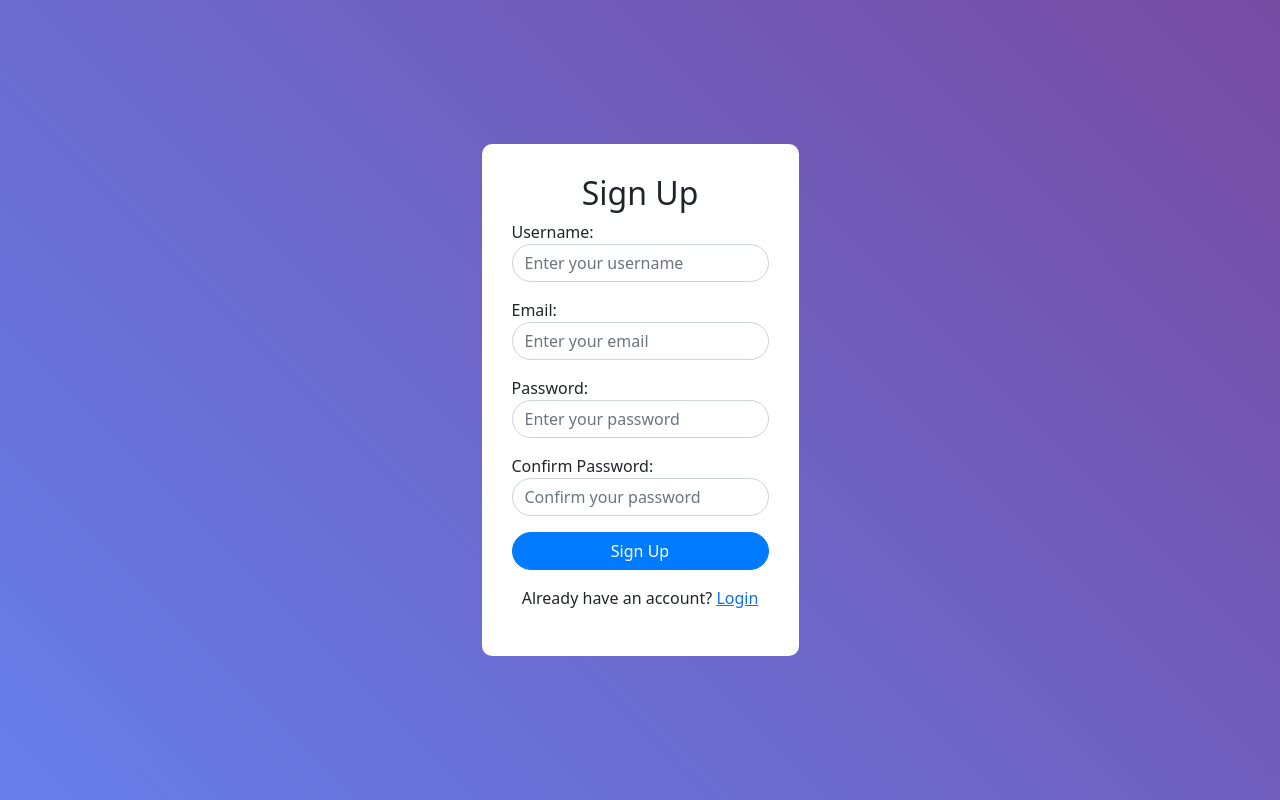
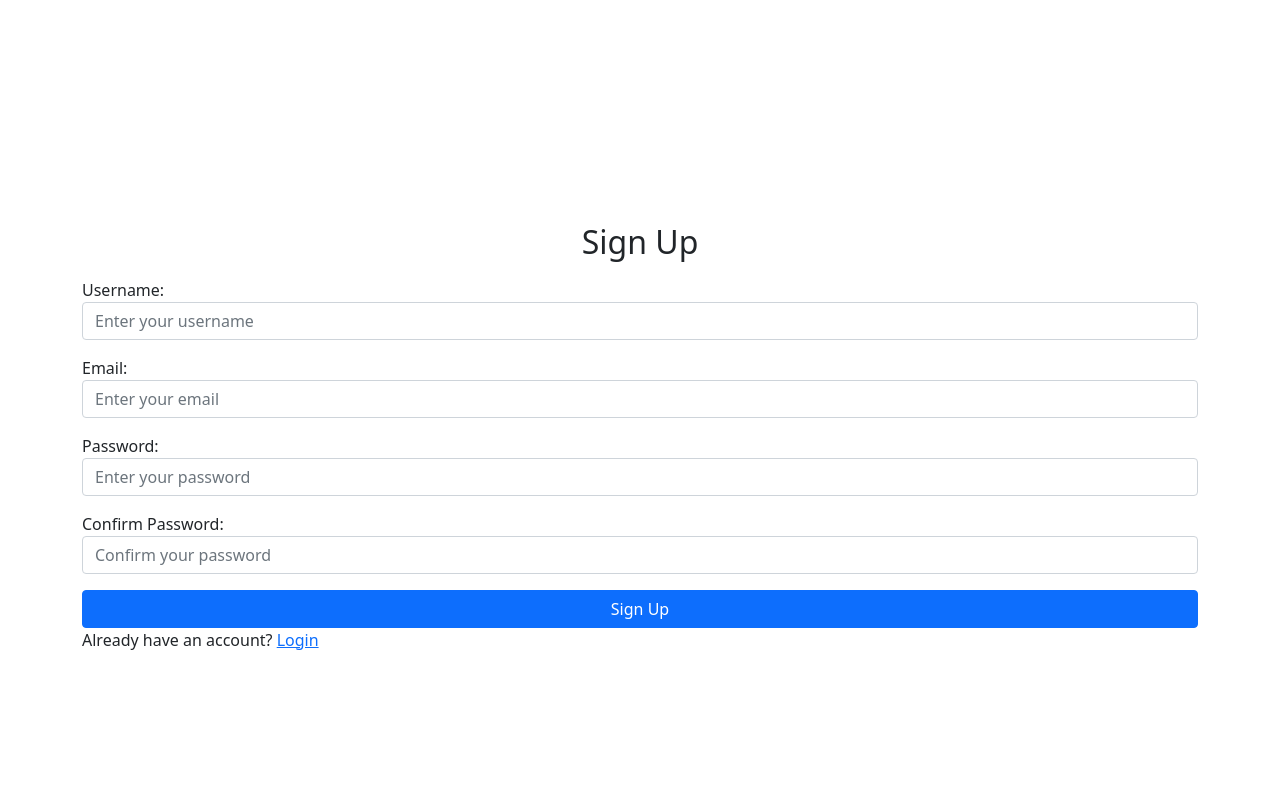
Before and after one commit to SanketDawange/web-app-gfg-hackathon, a Django app: page /user_signup in a window 1280 px wide. Run offline with Django 4.2, Linux system fonts and the light colour scheme; some libraries are stand-ins or nearby versions.

```diff
--- a/templates/user/signup.html
+++ b/templates/user/signup.html
@@ -11,109 +11,64 @@
     <link rel="shortcut icon" href="{% static 'media/sres-logo.png' %}" />
 
     <!-- Bootstrap CSS -->
-  <link rel="stylesheet" href="https://cdnjs.cloudflare.com/ajax/libs/bootstrap/5.0.1/css/bootstrap.min.css">
+    <link rel="stylesheet" href="{% static 'bootstrap5/min.css' %}">
 
-  <!-- Font Awesome CSS -->
-  <link rel="stylesheet" href="https://cdnjs.cloudflare.com/ajax/libs/font-awesome/5.15.3/css/all.min.css">
-
+    <!-- Custom CSS -->
+    <link rel="stylesheet" href="{% static 'fontawesome/css/all.css' %}">
     <style>
-    .custom-container {
-      background-color: #667eea;
-      background-image: linear-gradient(45deg, #667eea, #764ba2);
-      min-height: 100vh;
-      display: flex;
-      justify-content: center;
-      align-items: center;
-      animation: gradient-animation 8s ease-in-out infinite alternate;
+        form {
+            margin-top: 20%;
         }
 
-    @keyframes gradient-animation {
-      0% {
-        background-position: 0% 50%;
-      }
-
-      50% {
-        background-position: 100% 50%;
-      }
-
-      100% {
-        background-position: 0% 50%;
-      }
-    }
-
-    .custom-form {
-      background-color: #ffffff;
-      border-radius: 10px;
-      padding: 30px;
-      max-width: 400px;
-    }
-
-    .form-control:focus {
-      border-color: #007bff;
-      box-shadow: none;
-    }
-
-    .btn-primary {
-      background-color: #007bff;
-      border-color: #007bff;
-    }
-
-    .btn-primary:hover {
-      background-color: #0069d9;
-      border-color: #0062cc;
-    }
-
-    .btn-primary:focus,
-    .btn-primary:active {
-      background-color: #0069d9;
-      border-color: #0062cc;
-      box-shadow: none;
-    }
-
-    .text-center {
+        h2 {
             text-align: center;
         }
     </style>
 </head>
 
 <body>
-  <div class="custom-container">
-    <form class="custom-form">
+    <div class="container">
+        <form class="form" action="user_signup" method="post">
             {% csrf_token %}
-      <h2 class="text-center">Sign Up</h2>
-      <div id="message-box">
+            <h2>Sign Up</h2>
+            <div id="message-box" class="col-md-8">
                 {% for message in messages %}
-        <div class="alert {% if message.tags %}alert-{{ message.tags }}{% endif %} alert-dismissible fade show" role="alert">
+                <div class="alert {% if message.tags %} alert-{{ message.tags }} {% endif %} alert-dismissible fade show"
+                    role="alert">
                     {{ message }}
                     <button type="button" class="btn-close" data-bs-dismiss="alert" aria-label="Close"></button>
                 </div>
                 {% endfor %}
             </div>
-      <div class="form-group mb-3">
+            <div class="mt-3"></div>
+            <div class="form-group">
                 <label for="username">Username:</label>
-        <input required type="text" class="form-control rounded-pill" name="username" placeholder="Enter your username">
+                <input required type="text" class="form-control" name="username" placeholder="Enter your username">
             </div>
-      <div class="form-group mb-3">
+            <div class="mt-3"></div>
+
+            <div class="form-group">
                 <label for="email">Email:</label>
-        <input required type="email" class="form-control rounded-pill" name="email" placeholder="Enter your email">
+                <input required type="email" class="form-control" name="email" placeholder="Enter your email">
             </div>
-      <div class="form-group mb-3">
+            <div class="mt-3"></div>
+
+            <div class="form-group">
                 <label for="password">Password:</label>
-        <input required type="password" class="form-control rounded-pill" name="pass1" placeholder="Enter your password">
+                <input required type="password" class="form-control" name="pass1" placeholder="Enter your password">
             </div>
-      <div class="form-group mb-3">
+            <div class="mt-3"></div>
+
+            <div class="form-group">
                 <label for="confirmPassword">Confirm Password:</label>
-        <input required type="password" class="form-control rounded-pill" name="pass2" placeholder="Confirm your password">
+                <input required type="password" class="form-control" name="pass2" placeholder="Confirm your password">
             </div>
-      <div class="d-grid gap-2">
-        <button type="submit" class="btn btn-primary rounded-pill">Sign Up</button>
-      </div>
-      <p class="text-center mt-3">Already have an account? <a href="/user_login">Login</a></p>
+            <div class="mt-3"></div>
+
+            <button style="width: 100%;" type="submit" class="btn btn-primary">Sign Up</button>
+            <p>Already have an account? <a href="/user_login">Login</a></p>
         </form>
     </div>
-
-  <!-- Bootstrap JS -->
-  <script src="https://cdnjs.cloudflare.com/ajax/libs/bootstrap/5.0.1/js/bootstrap.bundle.min.js"></script>
 </body>
 
 </html>
```
Also changed, not shown: templates/user/login.html (+22 -73 lines). Lines whose indentation alone changed are shown as unchanged.
